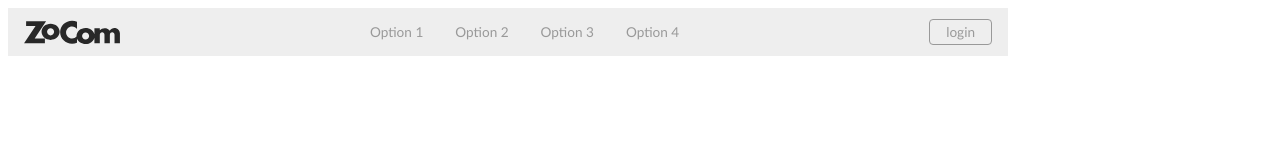
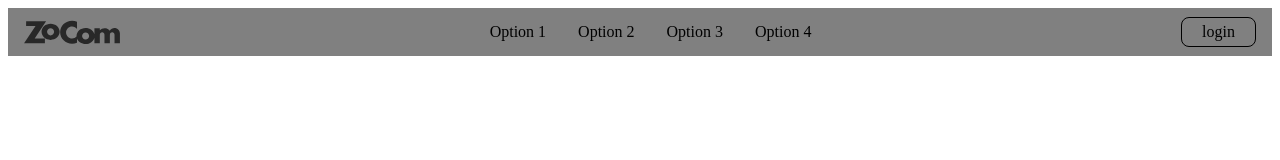
Before and after one commit to jakobmalmgren/Flexbox-Bootcamp, a plain HTML site: page 04_menu-hard/index.html in a window 1280 px wide. Drawn offline with Linux system fonts and the light colour scheme.

Commit message:
number 4

```diff
--- a/04_menu-hard/css/style.css
+++ b/04_menu-hard/css/style.css
@@ -1,40 +1,25 @@
-:root {
-    font-family: 'Gill Sans', 'Gill Sans MT', Calibri, 'Trebuchet MS', sans-serif;
-}
-
 nav {
-    max-width: 1000px;
+  background-color: grey;
   height: 3rem;
-    background: #eee;
   display: flex;
   justify-content: center;
   align-items: center;
-    font-size: .85rem;
 }
-
-nav img {
+img {
   height: 50%;
-    margin: auto auto auto 1rem;
+  margin-right: auto;
+  margin-left: 1rem;
 }
-
-nav a {
+a {
   text-decoration: none;
-    color: #999;
+  list-style: none;
+  color: black;
   margin: 1rem;
 }
 
-nav a:hover {
-    color: #222;
+.login {
+  margin-left: auto;
+  border: 1px solid black;
+  border-radius: 0.5rem;
+  padding: 5px 20px;
 }
-
-nav a.login {
-    padding: .25rem 1rem;
-    border: 1px solid #999;
-    border-radius: .25rem;
-    margin-left: auto;
-}
-
-nav a.login:hover {
-    color: #222;
-    border: 1px solid #222;
-}
```
Lines whose indentation alone changed are shown as unchanged.
